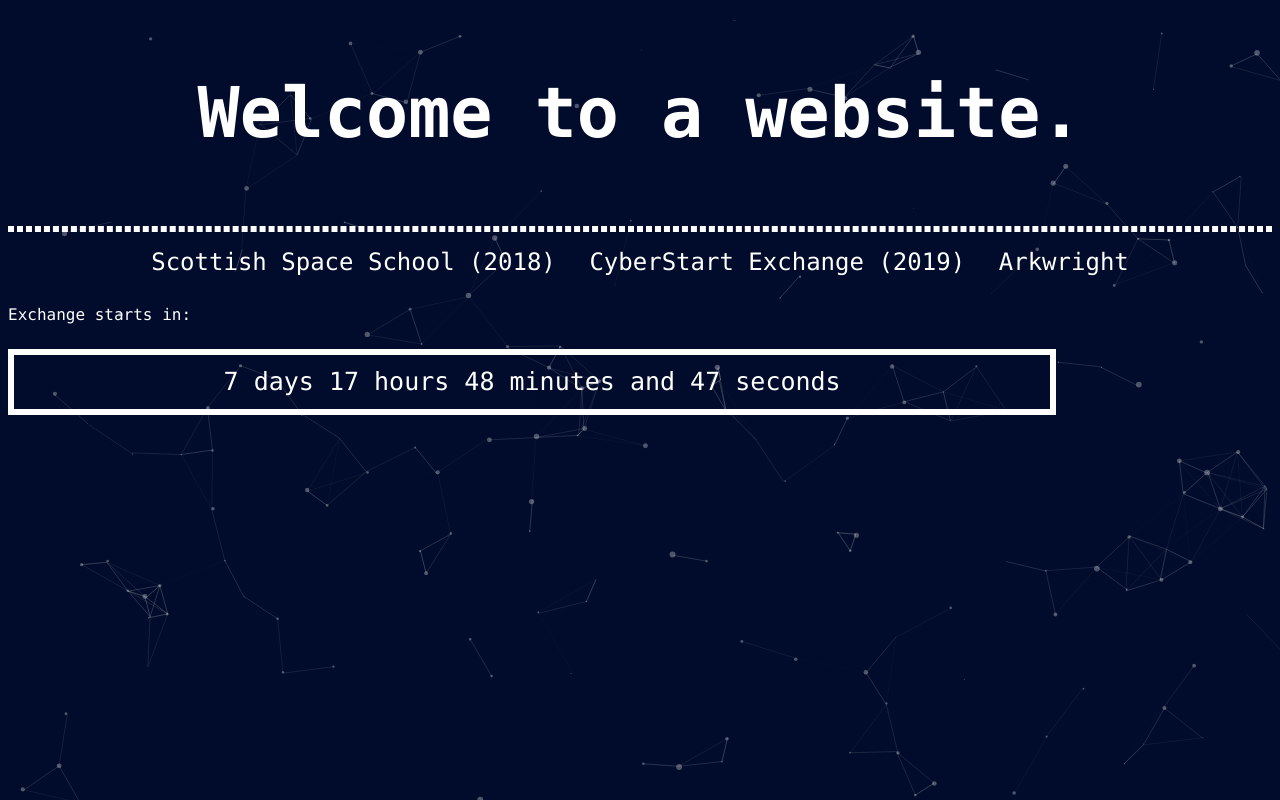
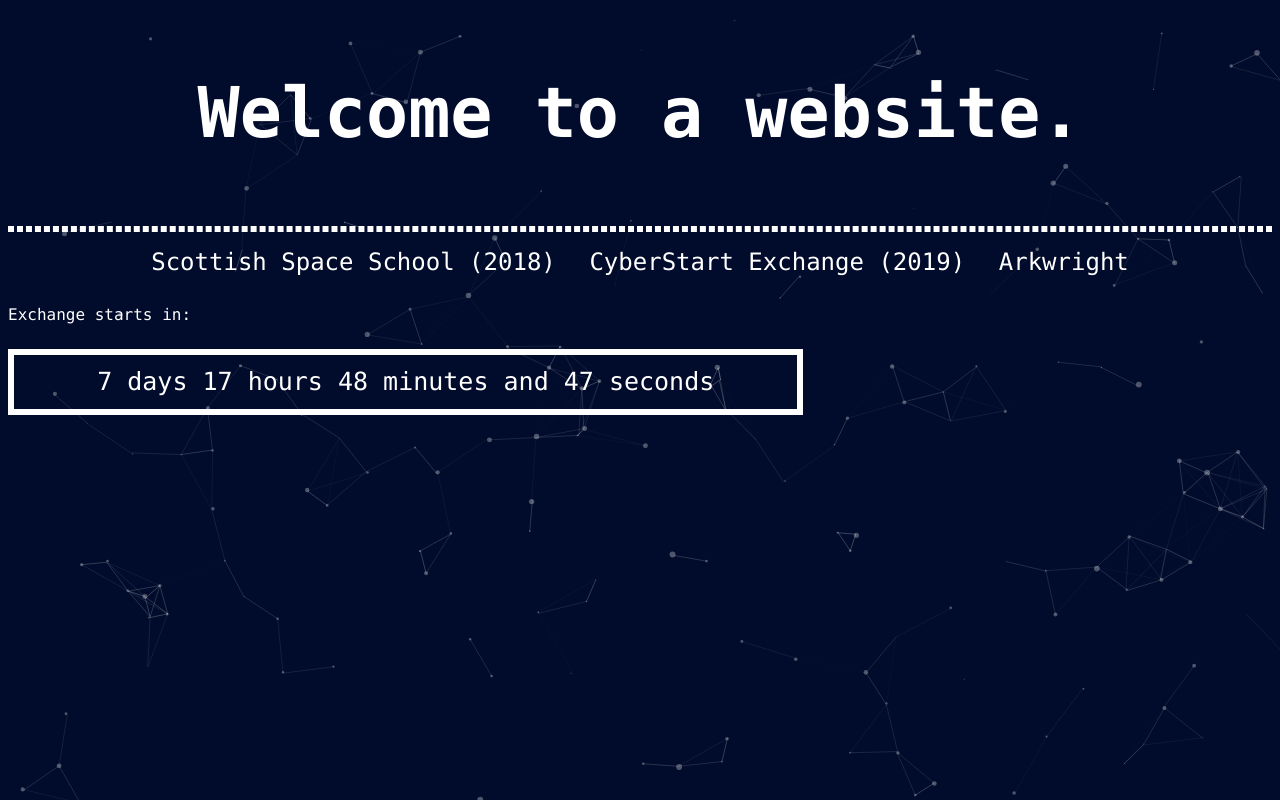
Before and after one commit to astronaut-lemur/website, a plain HTML site: page website.html in a window 1280 px wide. Drawn offline with Linux system fonts and the light colour scheme.

Commit message:
Update styles.css

```diff
--- a/styles.css
+++ b/styles.css
@@ -41,10 +41,11 @@ hr {
 
 p {
   text-align: center;
+  position: center;
   font-size: 25px;
   border: 0.25em solid white;
   padding: 0.5em;
-  width: 80%;
+  width: 60%;
 }
 
 .mainbtn {
```
